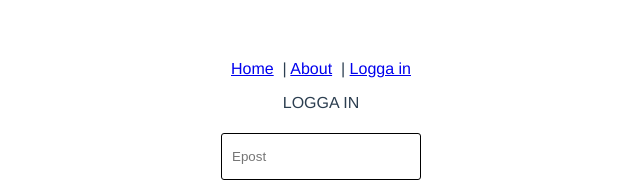
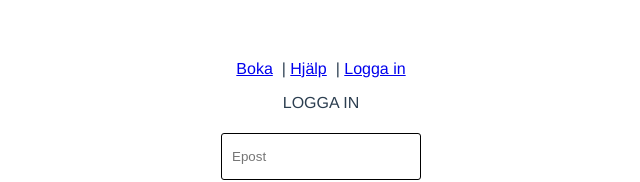
Before and after one commit to FranzenD/landsknekten26, a Vue app: page /#/login in a window 1280 px wide. Shown: the top 182 px of the page, without its empty margins (319-959 px from the left). Built offline with nearby package versions, Linux system fonts and the light colour scheme; no server answers.

Commit message:
Small updates to components

```diff
--- a/src/App.vue
+++ b/src/App.vue
@@ -1,9 +1,9 @@
 <template>
    <div id="app">
       <nav id="nav">
-         <router-link to="/home">Home</router-link>
+         <router-link to="/home">Boka</router-link>
          &nbsp;|
-         <router-link to="/about">About</router-link>
+         <router-link to="/about">Hjälp</router-link>
          &nbsp;|
          <router-link to="/login">Logga in</router-link>
       </nav>
--- a/src/components/Bookings.vue
+++ b/src/components/Bookings.vue
@@ -3,14 +3,17 @@
       <vue-cal
          show-week-numbers
          locale="sv"
-         :time-from="8 * 60"
+         :time-from="6 * 60"
          :events="bookings"
          class="vuecal--blue-theme"
+         :disable-views="['years']"
          @ready="fetchBookings"
          @view-change="viewChange"
          @cell-click="cellClicked"
          @event-focus="eventFocus"
-      />
+      >
+         <template #no-event>Ledigt</template>
+      </vue-cal>
    </div>
 </template>
 
--- a/src/views/About.vue
+++ b/src/views/About.vue
@@ -3,3 +3,9 @@
       <h1>This is an about page</h1>
    </div>
 </template>
+
+<style lang="scss" scoped>
+.about {
+   color: red;
+}
+</style>
```
